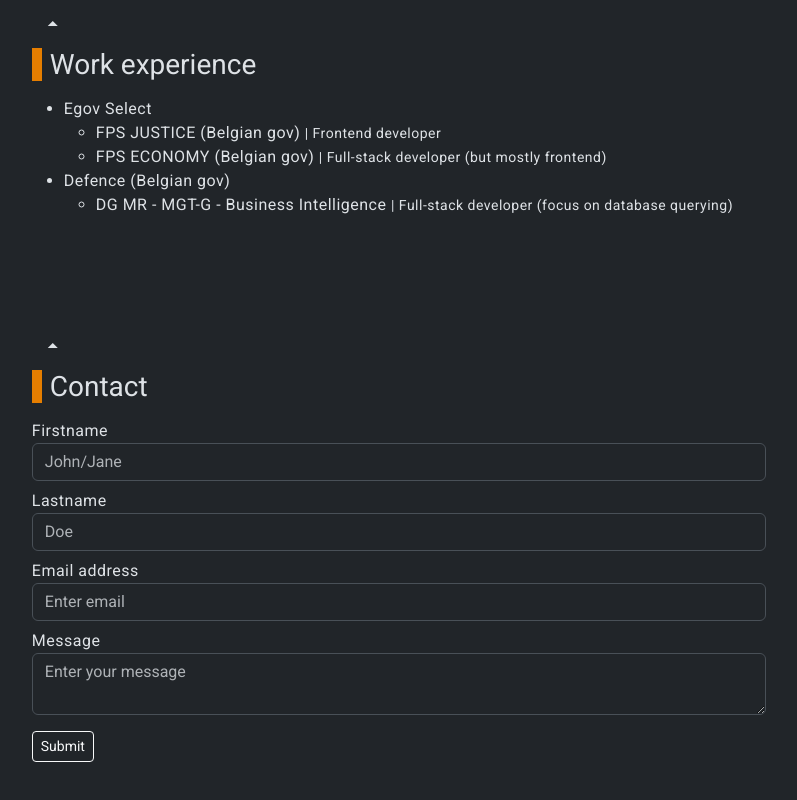
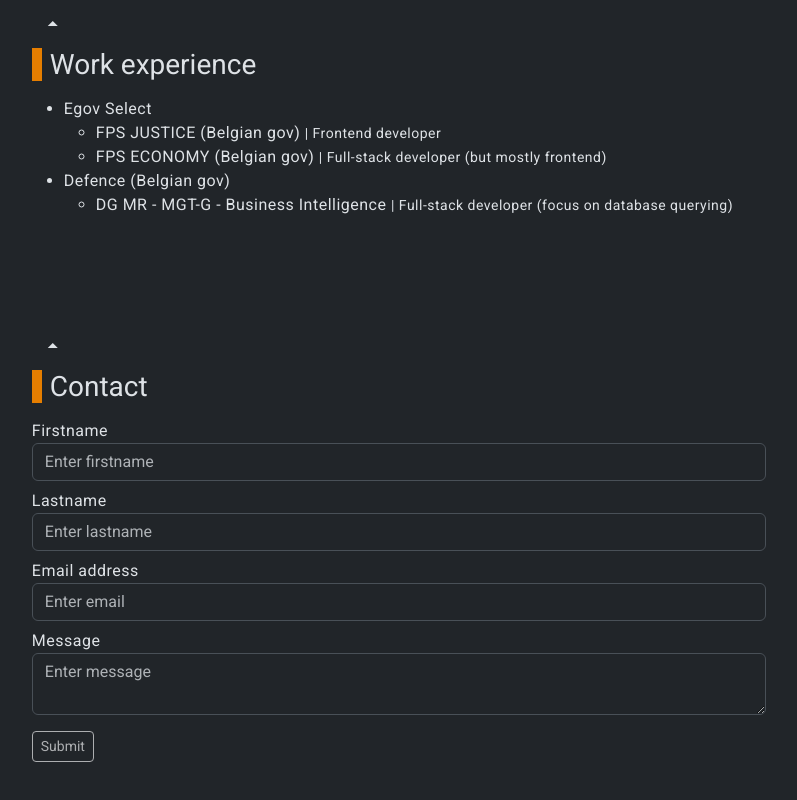
Before and after one commit to jrnsmisrt/jrnsmisrt.github.io, an Angular app: page / in a window 1280 px wide. Shown: the part 1921-2721 px from the top of the page, without its empty margins (241-1038 px from the left). Built offline with nearby package versions, Linux system fonts and the light colour scheme.

Commit message:
Update contact form

```diff
--- a/angular.json
+++ b/angular.json
@@ -107,5 +107,8 @@
         }
       }
     }
+  },
+  "cli": {
+    "analytics": false
   }
 }
--- a/src/app/app.component.ts
+++ b/src/app/app.component.ts
@@ -7,6 +7,7 @@
 import {SplashComponent} from "./header/splash.component";
 import {NavMenuComponent} from "./nav-menu/nav-menu.component";
 import {FormsModule} from "@angular/forms";
+import {HttpClientModule} from "@angular/common/http";
 
 @Component({
   selector: 'app-root',
--- a/src/app/contact/contact.component.html
+++ b/src/app/contact/contact.component.html
@@ -12,22 +12,23 @@
       <form [formGroup]="contactForm">
         <div class="form-group">
           <label for="firstname-input">Firstname</label>
-          <input type="text" class="form-control" id="firstname-input" placeholder="John/Jane">
+          <input [formControlName]="'firstName'" type="text" class="form-control" id="firstname-input" placeholder="Enter firstname">
         </div>
         <div class="form-group mt-2">
           <label for="lastname-input">Lastname</label>
-          <input type="text" class="form-control" id="lastname-input" placeholder="Doe">
+          <input [formControlName]="'lastName'" type="text" class="form-control" id="lastname-input" placeholder="Enter lastname">
         </div>
         <div class="form-group  mt-2">
           <label for="email-input">Email address</label>
-          <input type="email" class="form-control" id="email-input" aria-describedby="emailHelp" placeholder="Enter email">
+          <input [formControlName]="'email'" type="email" class="form-control" id="email-input" placeholder="Enter email">
         </div>
         <div class="form-group  mt-2">
           <label for="message-input">Message</label>
-          <textarea type="text" class="form-control" id="message-input" placeholder="Enter your message"></textarea>
+          <textarea [formControlName]="'message'" type="text" class="form-control" id="message-input" placeholder="Enter message"></textarea>
         </div>
 
-        <button type="submit" class="btn btn-sm btn-dark btn-outline-light mt-3 mb-3" >Submit</button>
+        <button id="form-submit" type="submit" class="btn btn-sm btn-dark btn-outline-light mt-3 mb-3"
+        [disabled]="!isFormValid()">Submit</button>
       </form>
     </div>
   </div>
--- a/src/app/contact/contact.component.scss
+++ b/src/app/contact/contact.component.scss
@@ -0,0 +1,7 @@
+.was-validated {
+  border: 1px greenyellow solid;
+}
+.submit:hover{
+  background-color: greenyellow;;
+  color: black;
+}
--- a/src/app/contact/contact.component.ts
+++ b/src/app/contact/contact.component.ts
@@ -1,8 +1,9 @@
-import { Component } from '@angular/core';
+import {Component, OnInit} from '@angular/core';
 import {MatIcon} from "@angular/material/icon";
 import {MatFormField, MatHint, MatLabel} from "@angular/material/form-field";
 import {MatInput} from "@angular/material/input";
 import {FormBuilder, FormsModule, ReactiveFormsModule, Validators} from "@angular/forms";
+import {HttpClient, HttpClientModule} from "@angular/common/http";
 
 @Component({
   selector: 'js-contact',
@@ -18,25 +19,83 @@
   templateUrl: './contact.component.html',
   styleUrl: './contact.component.scss'
 })
-export class ContactComponent {
+export class ContactComponent implements OnInit {
   contactForm = new FormBuilder().group({
     firstName: ['', [Validators.required]],
     lastName: ['', [Validators.required]],
+    email: ['', [Validators.required, Validators.email]],
     message: ['', [Validators.required, Validators.minLength(6)]],
   })
-  constructor(private formBuilder: FormBuilder){
+
+  constructor(private formBuilder: FormBuilder, private httpClient: HttpClient) {
   }
 
-  submit(){
+  ngOnInit() {
 
+  }
+
+  submit() {
+    if (this.isFormValid()) {
+      const emailBody = `FROM:\t${this.contactForm.get('email')}\n
+      FIRSTNAME:\t${this.contactForm.get('firstName')}\n
+      LASTNAME:\t${this.contactForm.get('firstName')}\n\n
+      MESSAGE:\t${this.contactForm.get('message')}
+      `;
+      const emailUrl = `mailto:jeroen.smissaert@hotmail.com?subject=Contact From WebFolio &body=${emailBody}`;
+      this.httpClient.get(emailUrl);
+    }
+  }
+
+  isFormValid(): boolean {
+    this.contactForm.markAsDirty();
+    console.log('hello')
+
+    if (this.contactForm.get('firstName')?.valid) {
+      document.body.querySelector('#firstname-input')!.classList.add('was-validated');
+    } else {
+      document.body.querySelector('#firstname-input')!.classList.remove('was-validated');
+    }
+
+    if (this.contactForm.get('lastName')?.valid) {
+      document.body.querySelector('#lastname-input')!.classList.add('was-validated');
+    } else {
+      document.body.querySelector('#lastname-input')!.classList.remove('was-validated');
+    }
+
+    if (this.contactForm.get('email')?.valid) {
+      document.body.querySelector('#email-input')!.classList.add('was-validated');
+    } else {
+      document.body.querySelector('#email-input')!.classList.remove('was-validated');
+    }
+
+    if (this.contactForm.get('message')?.valid) {
+      document.body.querySelector('#message-input')!.classList.add('was-validated');
+    } else {
+      document.body.querySelector('#message-input')!.classList.remove('was-validated');
+    }
+
+    const formIsValid = this.contactForm.valid;
+
+    if (formIsValid) {
+      document.body.querySelector('#form-submit')!.classList.add('was-validated', 'submit');
+    } else {
+      document.body.querySelector('#form-submit')!.classList.remove('was-validated', 'submit');
+    }
+    return this.contactForm.valid;
   }
 
   get firstName(): string {
     return this.contactForm.get('firstName')?.value!;
   }
+
   get lastName(): string {
     return this.contactForm.get('lastName')?.value!;
   }
+
+  get email(): string {
+    return this.contactForm.get('email')?.value!;
+  }
+
   get message(): string {
     return this.contactForm.get('message')?.value!;
   }
--- a/src/main.ts
+++ b/src/main.ts
@@ -2,5 +2,5 @@
 import { appConfig } from './app/app.config';
 import { AppComponent } from './app/app.component';
 
-bootstrapApplication(AppComponent, appConfig)
+bootstrapApplication(AppComponent, appConfig, )
   .catch((err) => console.error(err));
```
Also changed, not shown: src/app/app.config.ts (+7 -6 lines), package.json (line endings or trailing spaces).
